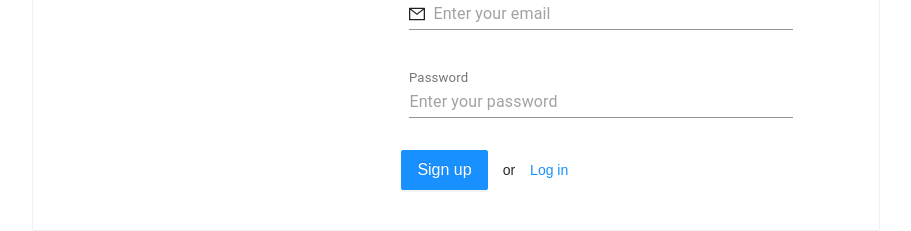
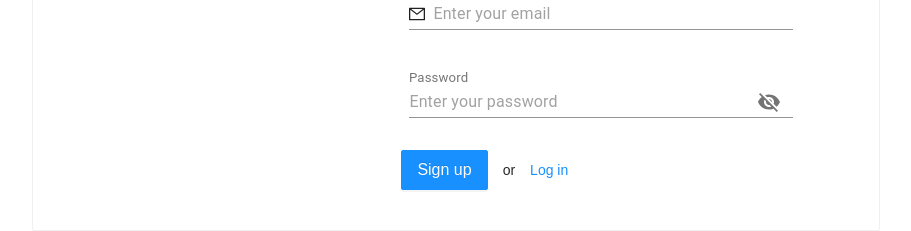
Before and after one commit to rishivit/front-end, a React (Create React App) app: page /register in a window 1280 px wide. Shown: the part 367-598 px from the top of the page, without its empty margins (198-1109 px from the left). Built offline with nearby package versions, Linux system fonts and the light colour scheme; a web font is replaced by a local one.

Commit message:
Password functionality set in register page

```diff
--- a/package.json
+++ b/package.json
@@ -5,6 +5,7 @@
   "dependencies": {
     "@ant-design/icons": "^4.2.2",
     "@material-ui/core": "^4.11.0",
+    "@material-ui/icons": "^4.9.1",
     "@testing-library/jest-dom": "^4.2.4",
     "@testing-library/react": "^9.5.0",
     "@testing-library/user-event": "^7.2.1",
--- a/src/components/register-form/register-form.component.jsx
+++ b/src/components/register-form/register-form.component.jsx
@@ -13,9 +13,9 @@ import { setCurrentUser } from '../../redux/user/user.actions';
 import { connect } from 'react-redux';
 import TextField from '@material-ui/core/TextField';
 import InputAdornment from '@material-ui/core/InputAdornment';
-import FormControl from '@material-ui/core/FormControl';
-import InputLabel from '@material-ui/core/InputLabel';
 import IconButton from '@material-ui/core/IconButton';
+import Visibility from '@material-ui/icons/Visibility';
+import VisibilityOff from '@material-ui/icons/VisibilityOff';
 
 class RegisterFormComponent extends React.Component {
     constructor(props) {
@@ -32,6 +32,10 @@ class RegisterFormComponent extends React.Component {
         const { value, name } = event.target;
 
         this.setState({ [name]: value });
+    };
+
+    handleClickShowPassword = () => {
+        this.setState({ ...this.state, visible: !this.state.visible });
     };
 
     handleRegister = async () => {
@@ -112,42 +116,33 @@ class RegisterFormComponent extends React.Component {
                                     }}
                                     onChange={this.handleChange}
                                 />
-                                {/* <Input.Password
+                                <TextField
+                                    id="standard-adornment-password"
                                     className="register-input"
-                                    size="large"
                                     name="password"
-                                    placeholder="Enter your password"
-                                    iconRender={visible => (visible ? <EyeTwoTone /> : <EyeInvisibleOutlined />)}
-                                    onChange={this.handleChange}
-                                /> */}
-                                <TextField
-                                    id="standard-full-width"
-                                    className="register-input"
-                                    size="large"
-                                    name="password"
+                                    type={this.state.visible ? 'text' : 'password'}
+                                    value={this.state.password}
                                     label = {<span style={{ fontSize: '1.1rem' }}> Password</span>}
                                     style={{ margin: 8 }}
                                     placeholder="Enter your password"
                                     fullWidth
                                     margin="normal"
+                                    onChange={this.handleChange}
                                     InputLabelProps={{
                                         shrink: true,
                                     }}
-                                    // InputProps={{
-                                    //     endAdornment: (
-                                    //       <InputAdornment position="end">
-                                    //        {this.visible ? <EyeTwoTone /> : <EyeInvisibleOutlined />}
-                                    //       </InputAdornment>
-                                    //     ),
-                                    // }}
                                     InputProps={{
                                         endAdornment: (
                                           <InputAdornment position="end">
-                                            {}
+                                            <IconButton
+                                                aria-label="toggle password visibility"
+                                                onClick={this.handleClickShowPassword}
+                                            >
+                                                {this.state.visible ? <Visibility /> : <VisibilityOff />}
+                                            </IconButton>
                                           </InputAdornment>
                                         ),
                                     }}
-                                    onChange={this.handleChange}
                                 />
                                 <Space size={15}>
                                 <Button
```
Also changed, not shown: 1 other file (tests, documents, lock files or other folders).
